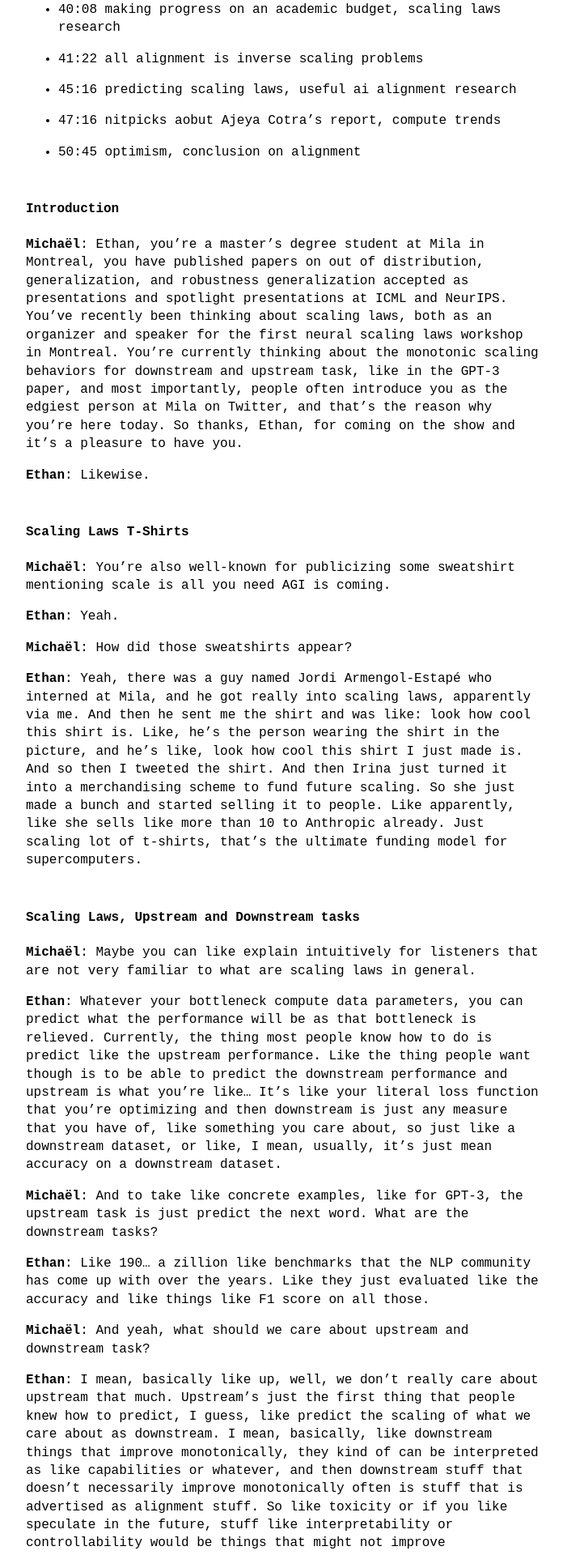
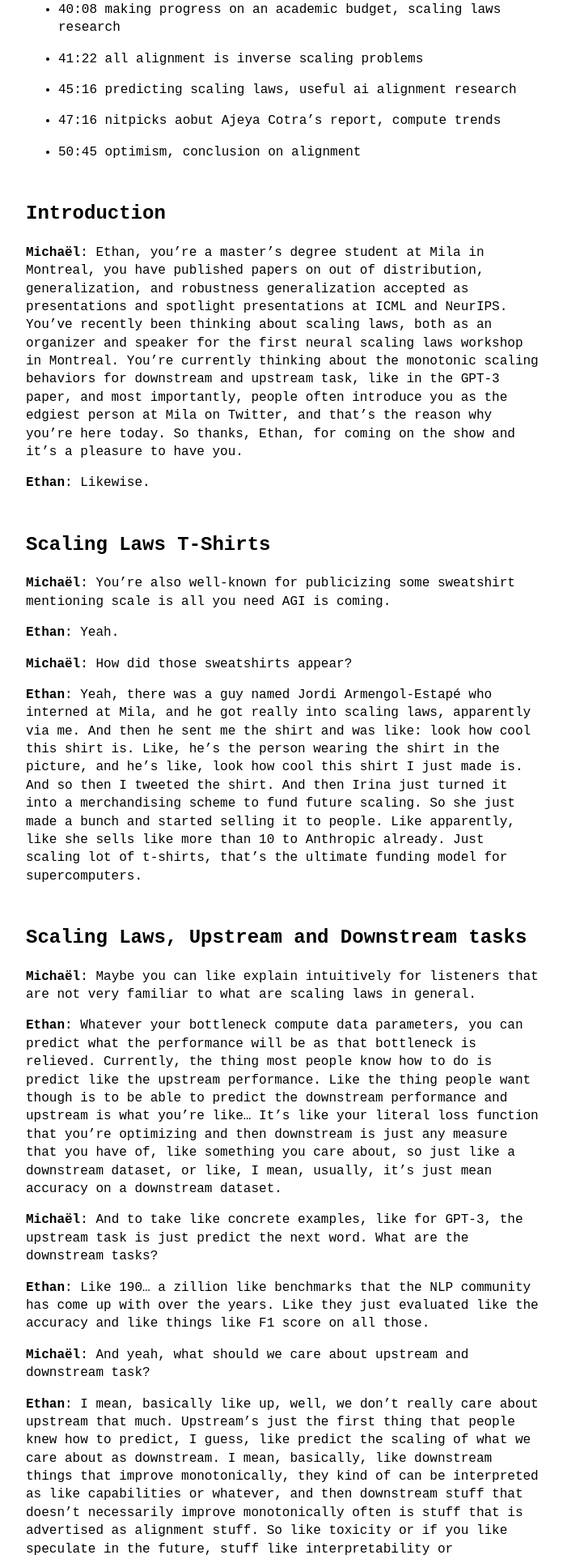
Before and after one commit to theinsideview/theinsideview.github.io, a Jekyll site: the page built from _posts/2022-05-05-ethan.md, in a window 1280 px wide. Shown: the part 1747-3667 px from the top of the page at 81% size, without its empty margins (288-984 px from the left). Built offline with Jekyll 4.4.1, drawn with Linux system fonts in a browser that asks for light colours.

Commit message:
bigger titles

```diff
--- a/_posts/2022-05-05-ethan.md
+++ b/_posts/2022-05-05-ethan.md
@@ -55,13 +55,13 @@
 
 - 50:45 optimism, conclusion on alignment
 
-#### Introduction
+## Introduction
 
 **Michaël**: Ethan, you're a master's degree student at Mila in Montreal, you have published papers on out of distribution, generalization, and robustness generalization accepted as presentations and spotlight presentations at ICML and NeurIPS. You've recently been thinking about scaling laws, both as an organizer and speaker for the first neural scaling laws workshop in Montreal. You're currently thinking about the monotonic scaling behaviors for downstream and upstream task, like in the GPT-3 paper, and most importantly, people often introduce you as the edgiest person at Mila on Twitter, and that's the reason why you're here today. So thanks, Ethan, for coming on the show and it's a pleasure to have you.
 
 **Ethan**: Likewise.
 
-#### Scaling Laws T-Shirts
+## Scaling Laws T-Shirts
 
 **Michaël**: You're also well-known for publicizing some sweatshirt mentioning scale is all you need AGI is coming.
 
@@ -71,7 +71,7 @@
 
 **Ethan**: Yeah, there was a guy named Jordi Armengol-Estapé who interned at Mila, and he got really into scaling laws, apparently via me. And then he sent me the shirt and was like: look how cool this shirt is. Like, he's the person wearing the shirt in the picture, and he's like, look how cool this shirt I just made is. And so then I tweeted the shirt. And then Irina just turned it into a merchandising scheme to fund future scaling. So she just made a bunch and started selling it to people. Like apparently, like she sells like more than 10 to Anthropic already. Just scaling lot of t-shirts, that's the ultimate funding model for supercomputers.
 
-#### Scaling Laws, Upstream and Downstream tasks
+## Scaling Laws, Upstream and Downstream tasks
 
 **Michaël**: Maybe you can like explain intuitively for listeners that are not very familiar to what are scaling laws in general.
 
@@ -89,7 +89,7 @@
 
 **Ethan**: You do currently, but the class example is like CLIP. It gets more interpretable as it has representations that make more sense. But you can imagine at a certain point, it's less interpretable because then at a certain point, the concepts it comes up with are beyond human comprehension. Like now it's just how like dogs can't comprehend calculus or whatever.
 
-#### Defining Alignment and AGI
+## Defining Alignment and AGI
 
 **Michaël**: Yeah, when you mention alignment, what's the easiest way for you to define it?
 
@@ -107,7 +107,7 @@
 
 **Ethan**: The definition on NASA website's pretty good. Highly autonomous systems that outperform humans at most economically valuable tasks.
 
-#### AI Timelines
+## AI Timelines
 
 **Michaël**: When do you think we'll get AGI?
 
```
